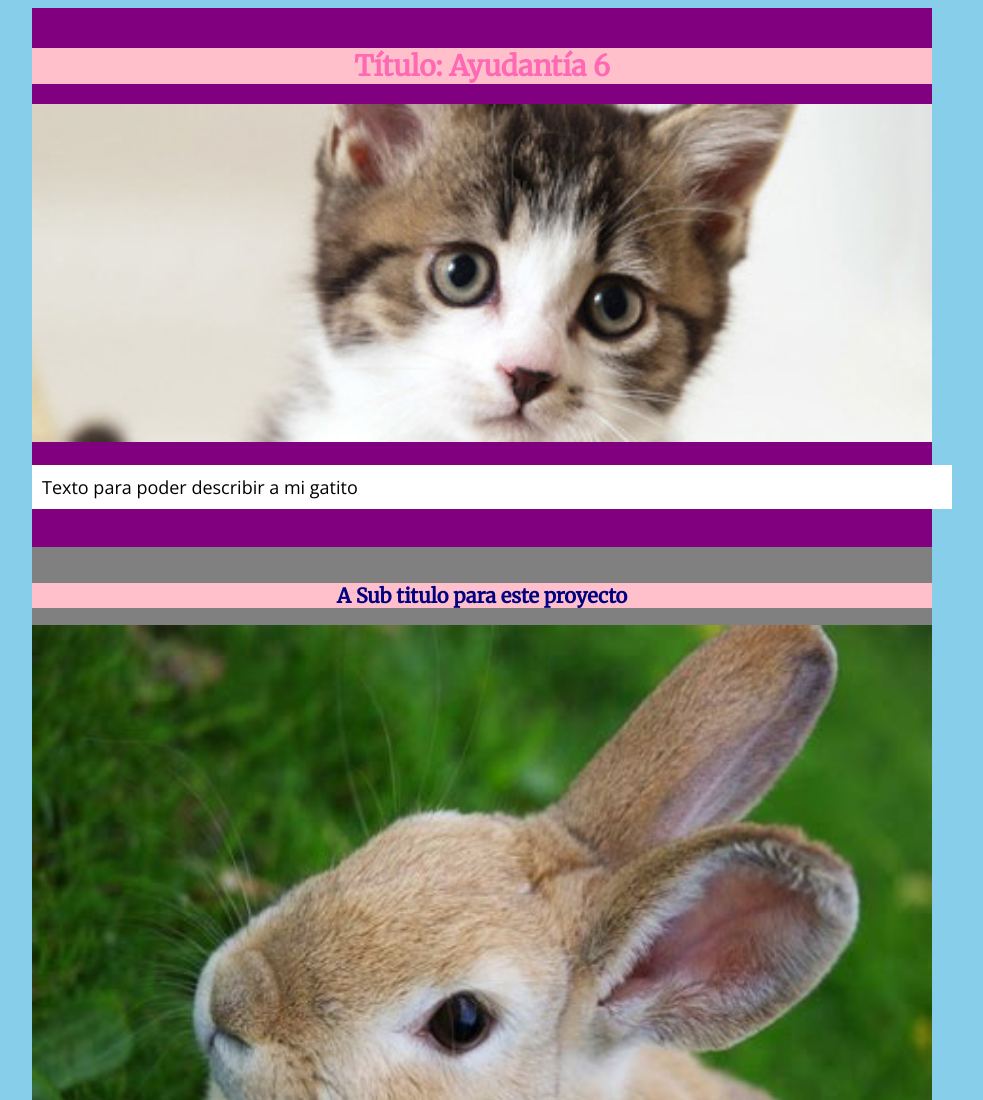
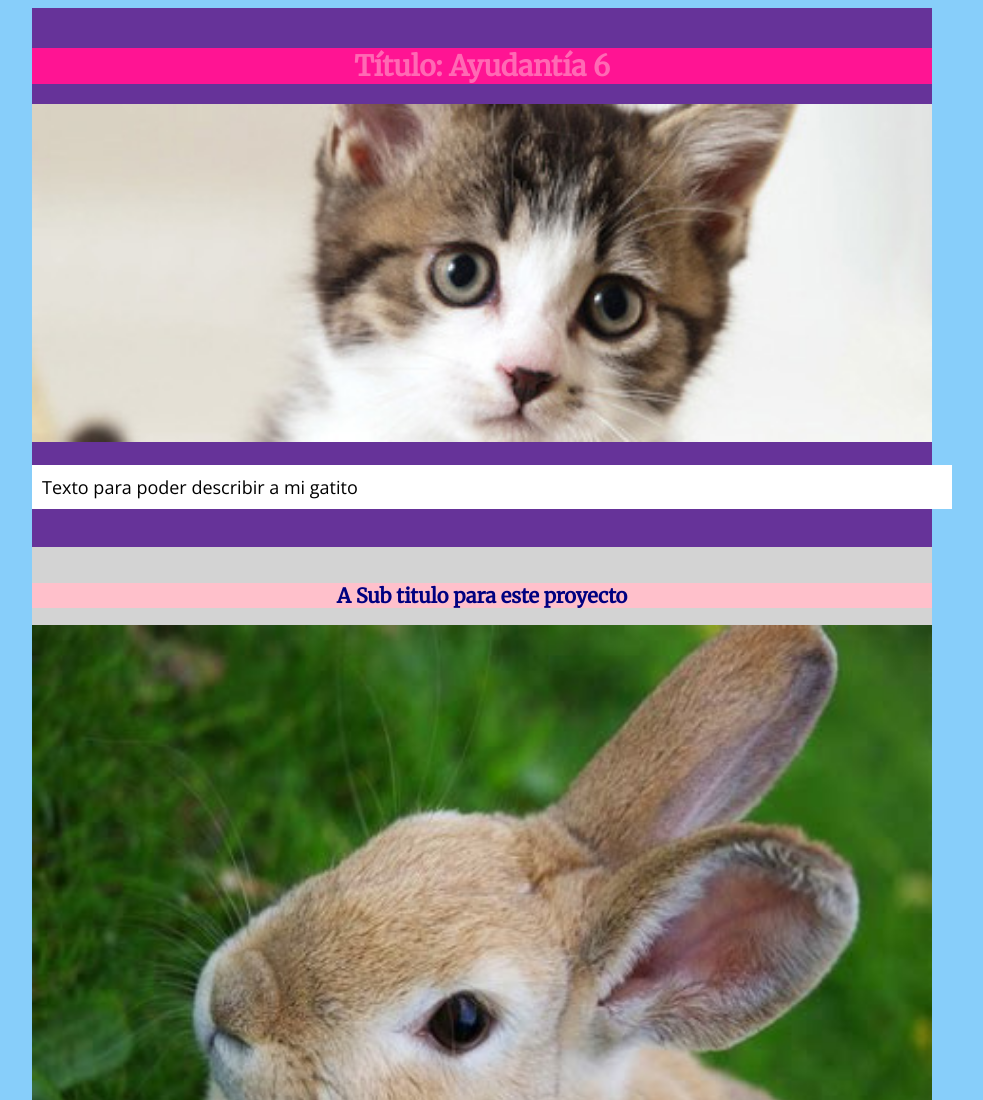
Before and after one commit to montsejfr/m02-g05, a plain HTML site: page index.html in a window 1280 px wide. Shown: the top 1100 px of the page, without its empty margins (158-1141 px from the left). Drawn offline with nearby package versions, Linux system fonts and the light colour scheme.

Commit message:
cambié los colores de algunos div

```diff
--- a/style.css
+++ b/style.css
@@ -1,6 +1,6 @@
 
 body{ /* body selecciona el cuerpo general y lo pinta */
-	background-color: skyblue; /* https://www.w3schools.com/colors/colors_names.asp */
+	background-color: lightskyblue; /* https://www.w3schools.com/colors/colors_names.asp */
 	font-family: 'Open Sans', sans-serif;
 			}
 
@@ -8,7 +8,7 @@ body{ /* body selecciona el cuerpo general y lo pinta */
 	width: 900px;
 	padding: 20px 0px;
 	margin: 0px;
-	background: purple;
+	background: rebeccapurple;
 	margin: 0 auto; /* centrar elementos dentro de este div */
 	float: center;  /* otras opciones son left, right */
 }
@@ -17,7 +17,7 @@ body{ /* body selecciona el cuerpo general y lo pinta */
 	width: 900px;
 	padding: 20px 0px;
 	margin: 0px;
-	background: gray;
+	background: lightgray;
 	margin: 0 auto; /* centrar elementos dentro de este div */
 	float: center;  /* otras opciones son left, right */
 }
@@ -26,14 +26,14 @@ div{/* selecciona el div y lo pinta */
 	width: 820px;
 	padding: 20px;
 	margin: 20px 20px;
-	background: white;
+	background: ghostwhite;
 }
 #desarrollo{/* selecciona el id y lo pinta */
 	background-color: orange;
 	}
 
 h1{/* selecciona el header o titulo 1 y lo pinta */
-	background-color: pink;
+	background-color: deeppink;
 	width: 100%;
 	padding: 0px;
 	margin: 20px 0px;
```
